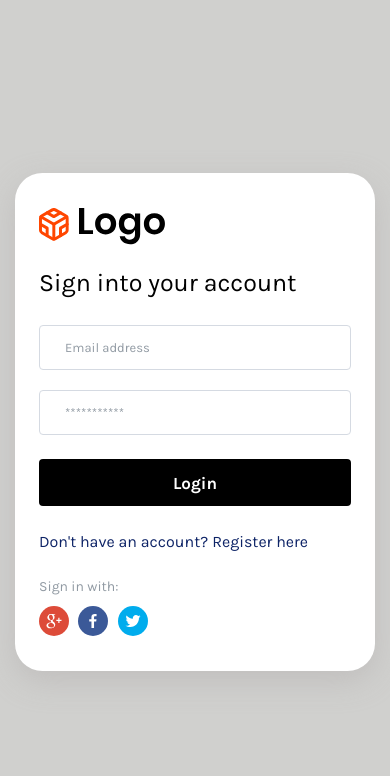
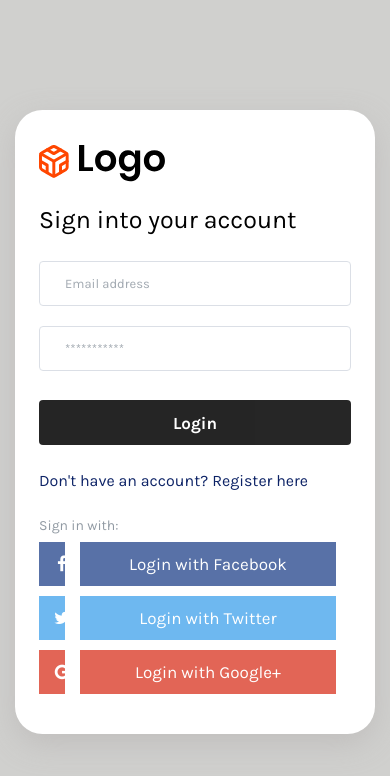
Before and after one commit to SyedSaifAli1234/influencersBook, a React (Create React App) app: page / in a window 390 px wide. Shown: the top 776 px of the page. Built offline with nearby package versions, Linux system fonts and the light colour scheme; no server answers; grey boxes are pictures that could not be loaded.

Commit message:
social media buttons

```diff
--- a/package.json
+++ b/package.json
@@ -3,6 +3,7 @@
   "version": "0.1.0",
   "private": true,
   "dependencies": {
+    "@fortawesome/fontawesome-free": "^6.2.1",
     "@testing-library/jest-dom": "^5.16.5",
     "@testing-library/react": "^13.4.0",
     "@testing-library/user-event": "^13.5.0",
--- a/public/index.html
+++ b/public/index.html
@@ -12,11 +12,8 @@
   <link href="https://fonts.googleapis.com/css?family=Karla:400,700&display=swap" rel="stylesheet">
   <link rel="stylesheet" href="https://cdn.materialdesignicons.com/4.8.95/css/materialdesignicons.min.css">
   <link rel="stylesheet" href="https://stackpath.bootstrapcdn.com/bootstrap/4.4.1/css/bootstrap.min.css">
+  <link rel="stylesheet" href="https://cdnjs.cloudflare.com/ajax/libs/font-awesome/4.7.0/css/font-awesome.min.css">
   <link rel="stylesheet" href="assets/css/login.css">
-  <!--
-    manifest.json provides metadata used when your web app is installed on a
-    user's mobile device or desktop. See https://developers.google.com/web/fundamentals/web-app-manifest/
-  -->
   <link rel="manifest" href="%PUBLIC_URL%/manifest.json" />
 
   <title>React App</title>
--- a/src/App.css
+++ b/src/App.css
@@ -1,6 +1,119 @@
-.socialIcons{
-    height: 30px !important;
-    width: 30px !important;
-    cursor: pointer;
-    margin-right: 3%;
+body {
+  font-family: Arial, Helvetica, sans-serif;
 }
+
+* {
+  box-sizing: border-box;
+}
+
+/* style inputs and link buttons */
+input,
+.btn {
+  width: 100%;
+  padding: 12px;
+  border: none;
+  border-radius: 0px;
+  margin: 5px 0;
+  opacity: 0.85;
+  display: inline-block;
+  font-size: 17px;
+  line-height: 20px;
+  text-decoration: none; /* remove underline from anchors */
+}
+
+input:hover,
+.btn:hover {
+  opacity: 1;
+}
+
+/* add appropriate colors to fb, twitter and google buttons */
+.fb {
+  background-color: #3B5998;
+  color: white;
+}
+
+.twitter {
+  background-color: #55ACEE;
+  color: white;
+}
+
+.google {
+  background-color: #dd4b39;
+  color: white;
+}
+
+/* style the submit button */
+input[type=submit] {
+  background-color: #04AA6D;
+  color: white;
+  cursor: pointer;
+}
+
+input[type=submit]:hover {
+  background-color: #45a049;
+}
+
+/* Two-column layout */
+.col {
+  float: left;
+  width: 50%;
+  margin: auto;
+  padding: 0 50px;
+  margin-top: 6px;
+}
+
+/* Clear floats after the columns */
+.row:after {
+  content: "";
+  display: table;
+  clear: both;
+}
+
+/* vertical line */
+.vl {
+  position: absolute;
+  left: 50%;
+  transform: translate(-50%);
+  border: 2px solid #ddd;
+  height: 175px;
+}
+
+/* text inside the vertical line */
+.vl-innertext {
+  position: absolute;
+  top: 50%;
+  transform: translate(-50%, -50%);
+  background-color: #f1f1f1;
+  border: 1px solid #ccc;
+  border-radius: 50%;
+  padding: 8px 10px;
+}
+
+/* hide some text on medium and large screens */
+.hide-md-lg {
+  display: none;
+}
+
+/* bottom container */
+.bottom-container {
+  text-align: center;
+  background-color: #666;
+  border-radius: 0px 0px 4px 4px;
+}
+
+/* Responsive layout - when the screen is less than 650px wide, make the two columns stack on top of each other instead of next to each other */
+@media screen and (max-width: 650px) {
+  .col {
+    width: 100%;
+    margin-top: 0;
+  }
+  /* hide the vertical line */
+  .vl {
+    display: none;
+  }
+  /* show the hidden text on small screens */
+  .hide-md-lg {
+    display: block;
+    text-align: center;
+  }
+}
--- a/src/components/Login.js
+++ b/src/components/Login.js
@@ -60,11 +60,38 @@ const Login = () => {
                                         <a className="text-reset ml-1" style={{cursor:"pointer"}} onClick={(e)=>{e.preventDefault();navigate('/register')}}>Register here</a>
                                     </p>
                                     <a className="forgot-password-link" onClick={(e)=>e.preventDefault()}>Sign in with:</a>
-                                    <nav className="login-card-footer-nav mt-2">
-                                        <SocialIcon network="google" className="socialIcons" onClick={()=>handleSocialLogin(googleProvider)}/>
-                                        <SocialIcon network="facebook" className="socialIcons" onClick={()=>handleSocialLogin(facebookProvider)}/>
-                                        <SocialIcon network="twitter" className="socialIcons" onClick={()=>handleSocialLogin(twitterProvider)}/>
-                                    </nav>
+                                    <div className={"container"}>
+                                        <div className="row">
+                                            <div className={"col-1 fb btn"}>
+                                                <i className="fa fa-facebook fa-fw"></i>
+                                            </div>
+                                            <div className={"col-11"}>
+                                                <a href="#" className="fb btn">
+                                                    Login with Facebook
+                                                </a>
+                                            </div>
+                                        </div>
+                                        <div className="row">
+                                            <div className={"col-1 twitter btn"}>
+                                                <i className="fa fa-twitter fa-fw"></i>
+                                            </div>
+                                            <div className={"col-11"}>
+                                                <a href="#" className="twitter btn">
+                                                    Login with Twitter
+                                                </a>
+                                            </div>
+                                        </div>
+                                        <div className="row">
+                                            <div className={"col-1 google btn"}>
+                                                <i className="fa fa-google fa-fw"></i>
+                                            </div>
+                                            <div className={"col-11"}>
+                                                <a href="#" className="google btn">
+                                                    Login with Google+
+                                                </a>
+                                            </div>
+                                        </div>
+                                    </div>
                                 </div>
                             </div>
                         </div>
```
Also changed, not shown: 1 other file (tests, documents, lock files or other folders).
